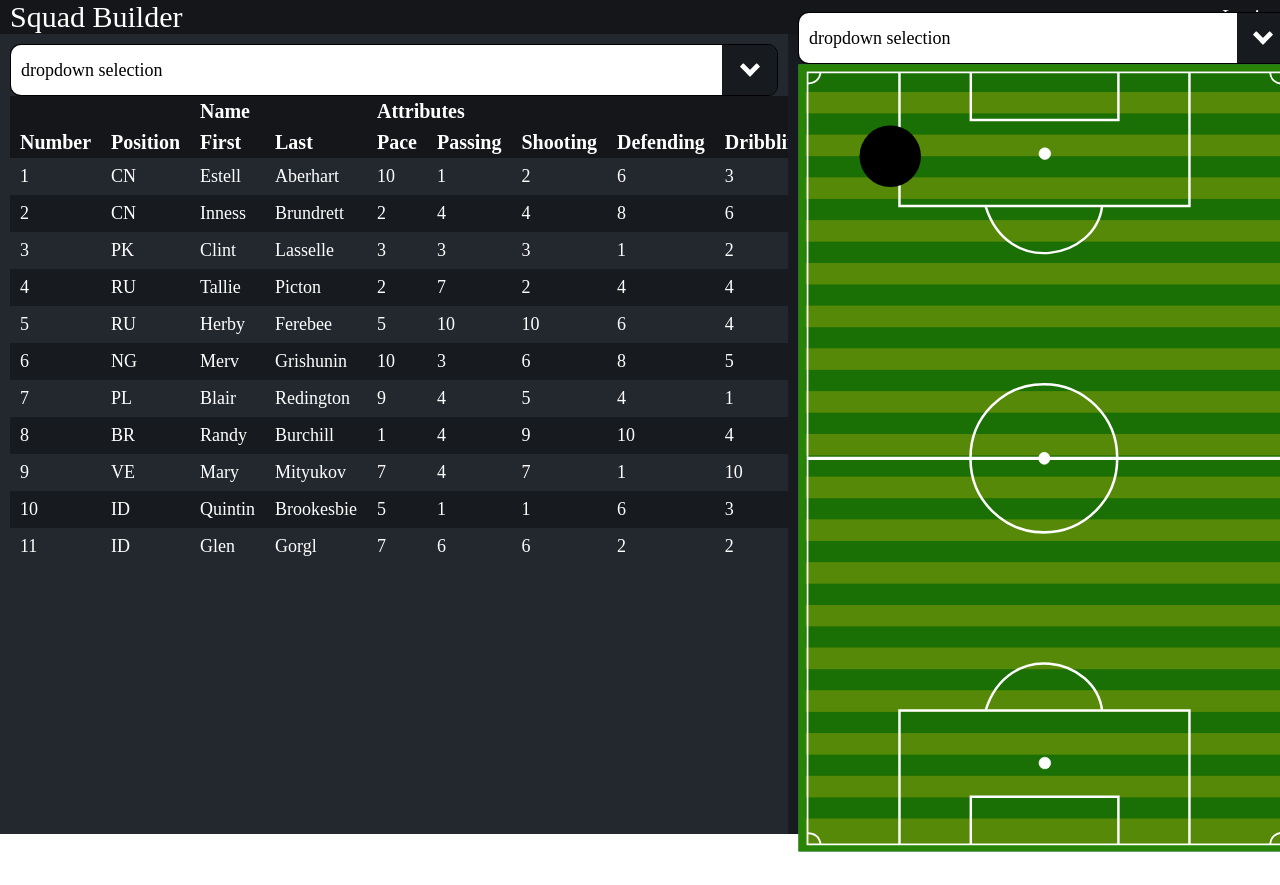
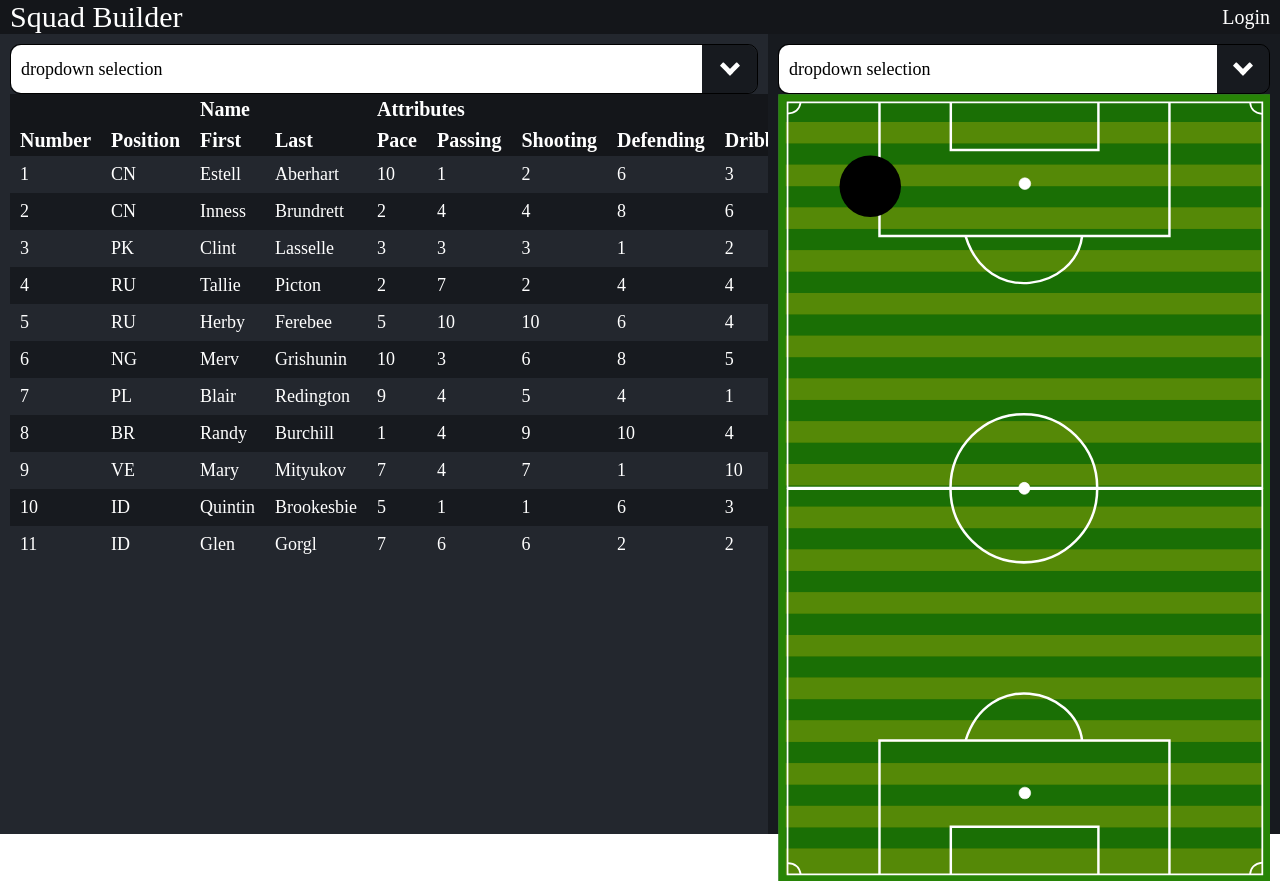
Before and after one commit to GigiOtoya/statTracker, a React (Create React App) app in the folder client/: page / in a window 1280 px wide. Built offline with nearby package versions, Linux system fonts and the light colour scheme.

Commit message:
layout update

```diff
--- a/client/src/App.css
+++ b/client/src/App.css
@@ -34,14 +34,17 @@
   background-color: #23272e;
   width: 60%;
   padding: 10px;
+  box-sizing: border-box;
 }
 
 .right {
   display: flex;
-  justify-content: space-around;
+  flex-direction: column;
   align-items: center;
   background-color: #171a1f;
   width: 40%;
+  padding: 10px;
+  box-sizing: border-box;
 }
 
 .table-container {
@@ -49,8 +52,8 @@
 }
 
 .svg-container {
-  width: 600px;
-  padding: 10px;
+  width: 100%;
+  max-width: 600px;
 }
 
 .svg-field {
@@ -58,8 +61,7 @@
 }
 
 .dropdown-container {
-  display: flex;
-  flex-direction: column;
+  width: 100%;
 }
 
 .dropdown-main {
@@ -69,6 +71,7 @@
   font-size: 18px;
   border: 1px solid black;
   border-radius: 10px;
+  box-sizing: border-box;
 }
 
 .dropdown-selection {
@@ -173,8 +176,10 @@
 
 table {
   border-collapse: collapse;
+  /* table-layout: fixed; */
   width: 100%;
   text-align: left;
+  /* word-break: break-all; */
 }
 
 thead {
--- /dev/null
+++ b/client/src/Layouts/SplitScreen.tsx
@@ -0,0 +1,14 @@
+interface SplitScreenProps {
+  children: React.ReactNode[];
+}
+
+export const SplitScreen = ({ children }: SplitScreenProps) => {
+  const [left, right] = children;
+
+  return (
+    <div className="main-container">
+      <div className="left">{left}</div>
+      <div className="right">{right}</div>
+    </div>
+  );
+};
--- a/client/src/components/Field.tsx
+++ b/client/src/components/Field.tsx
@@ -18,7 +18,6 @@ export const Field = () => {
 
   return (
     <div className="svg-container">
-      <DropDown items={["3-4-3", "4-3-3", "4-4-2", "5-3-2"]} />
       <svg viewBox={`${viewbox.minx} ${viewbox.miny} ${viewbox.width} ${viewbox.height} `}>
         <FieldSVG className="svg-field"></FieldSVG>
         <circle cx={300} cy={300} r={100}></circle>
--- a/client/src/components/SquadBuilder.tsx
+++ b/client/src/components/SquadBuilder.tsx
@@ -2,6 +2,7 @@ import { Player } from "../types/types";
 import { DropDown } from "./DropDown";
 import { Field } from "./Field";
 import { Table } from "./Table";
+import { SplitScreen } from "../Layouts/SplitScreen";
 import mockData from "../utils/MOCK_DATA.json";
 import { useState } from "react";
 
@@ -10,14 +11,15 @@ export const SquadBuilder = () => {
   const items: string[] = ["Squad 1", "Squad 2"];
 
   return (
-    <div className="main-container">
-      <div className="left">
+    <SplitScreen>
+      <>
         <DropDown items={items} />
         <Table data={data} />
-      </div>
-      <div className="right">
+      </>
+      <>
+        <DropDown items={["3-4-3", "4-3-3", "4-4-2", "5-3-2"]} />
         <Field />
-      </div>
-    </div>
+      </>
+    </SplitScreen>
   );
 };
--- a/client/src/components/Table.tsx
+++ b/client/src/components/Table.tsx
@@ -1,6 +1,5 @@
 import { Player } from "../types/types";
 import { useState } from "react";
-import mockData from "../utils/MOCK_DATA.json";
 import {
   createColumnHelper,
   getCoreRowModel,
```
